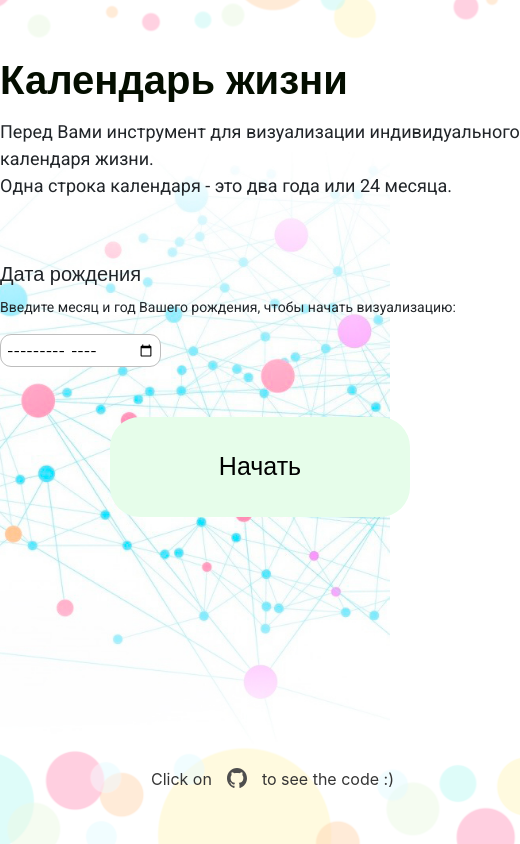
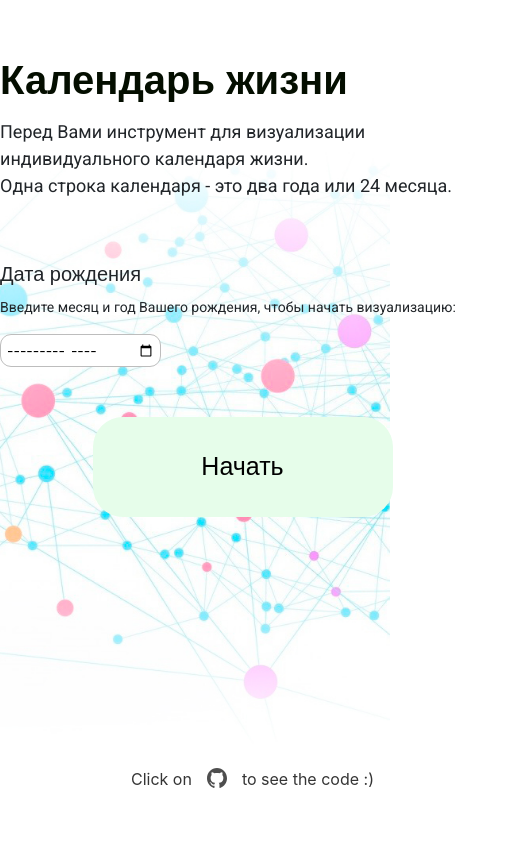
Before and after one commit to InzhevatkinaAV/LifeCalendar, a website: page src/index.html in a window 390 px wide. Shown: the whole page, 520 px wide, since content can reach past the window. Drawn offline with nearby package versions, Linux system fonts and the light colour scheme; files that its build step writes are made by us from their sources; a web font is replaced by a local one.

Commit message:
Media query 520px

```diff
--- a/src/sass/_media.scss
+++ b/src/sass/_media.scss
@@ -37,6 +37,9 @@
         .button_start {
             margin-top: 50px;
         }
+        .button_start_confirmed {
+            margin-top: 50px;
+        }
     }
     .events {
         .main__wrapper {
@@ -52,9 +55,6 @@
 
 @media (max-width: 620px) {
     .container {
-        width: 520px;
-    }
-    header {
         width: 520px;
     }
     .start_screen {
@@ -77,12 +77,23 @@
         .button_start_confirmed {
             width: 300px;
             height: 100px;
+            margin-bottom: 20px;
         }
     }
     .result {
         width: 520px;
     }
+}
+
+@media (max-width: 520px) {
+    .container {
+        width: 485px;
+    }
+    header {
+        background: none;
+    }
     footer {
-        width: 520px;
+        background: none;
+        width: 480px;
     }
 }
```
Also changed, not shown: dist/css/style.min.css.
